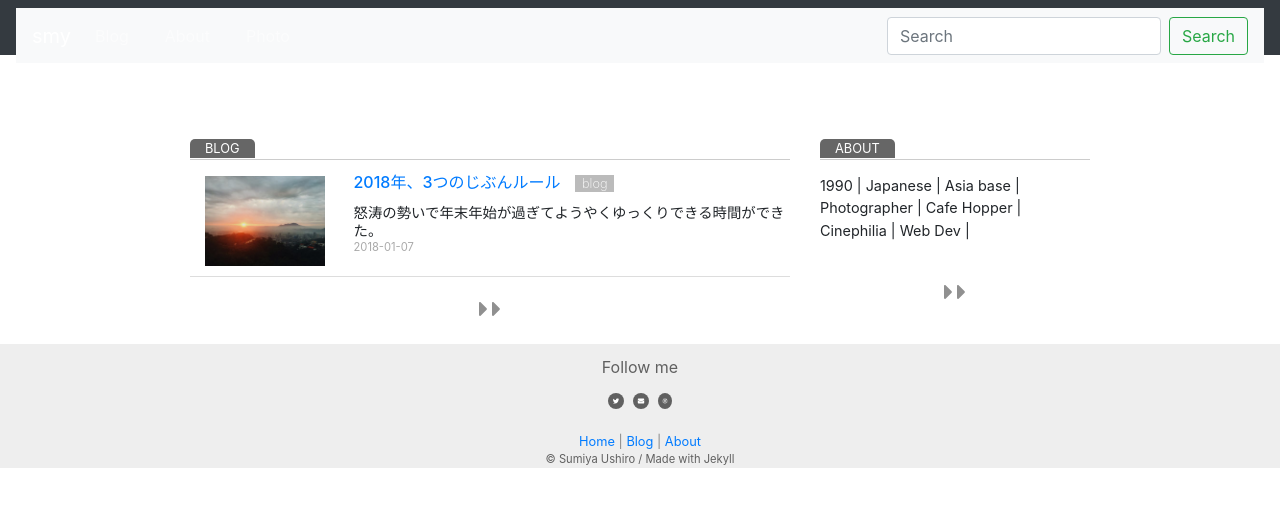
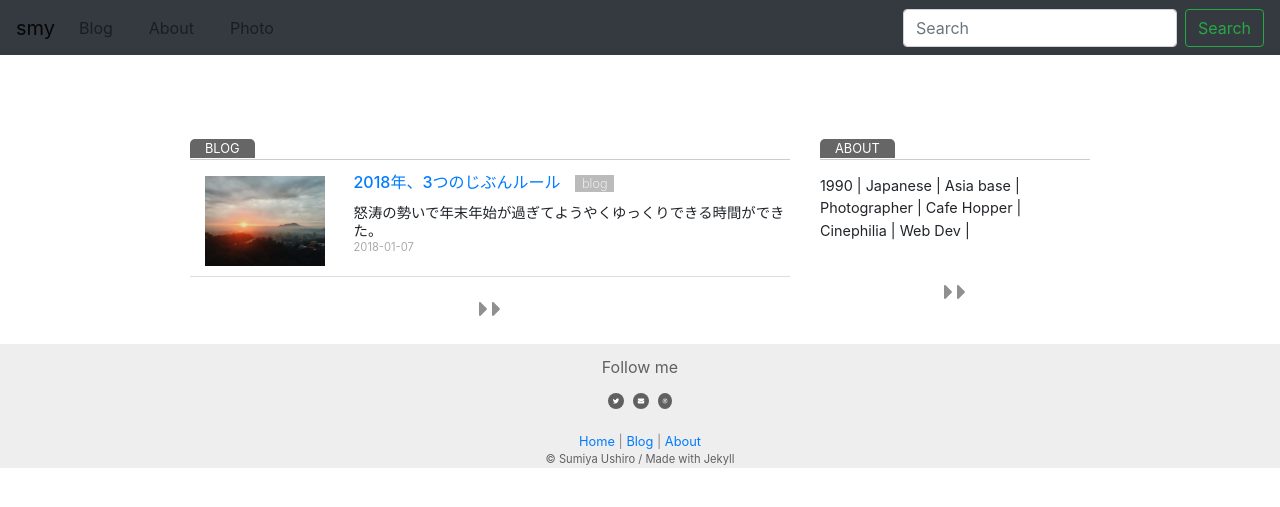
Before and after one commit to sumi0820/smy-jp-v1, a Jekyll site: the page built from index.md, in a window 1280 px wide. Shown: the top 507 px of the page. Built offline with Jekyll 4.4.1, drawn with Linux system fonts in a browser that asks for light colours; nearby versions of some CDN libraries.

Commit message:
initial commit

```diff
--- a/_includes/top-nav.html
+++ b/_includes/top-nav.html
@@ -1,7 +1,7 @@
 <link rel="stylesheet" href="https://stackpath.bootstrapcdn.com/bootstrap/4.3.1/css/bootstrap.min.css" integrity="sha384-ggOyR0iXCbMQv3Xipma34MD+dH/1fQ784/j6cY/iJTQUOhcWr7x9JvoRxT2MZw1T" crossorigin="anonymous">
-<nav class="navbar navbar-dark bg-dark">
 
-<nav class="navbar navbar-expand-lg navbar-light bg-light">
+
+<nav class="navbar navbar-expand-lg navbar-light bg-dark">
     <a class="navbar-brand" href="{{ site.url }}/">smy</a>
     <button class="navbar-toggler" type="button" data-toggle="collapse" data-target="#navbarNavDropdown" aria-controls="navbarNavDropdown" aria-expanded="false" aria-label="Toggle navigation">
       <span class="navbar-toggler-icon"></span>
@@ -36,4 +36,3 @@
       <button class="btn btn-outline-success my-2 my-sm-0" type="submit">Search</button>
     </form>
 </nav>
-</nav>
```
